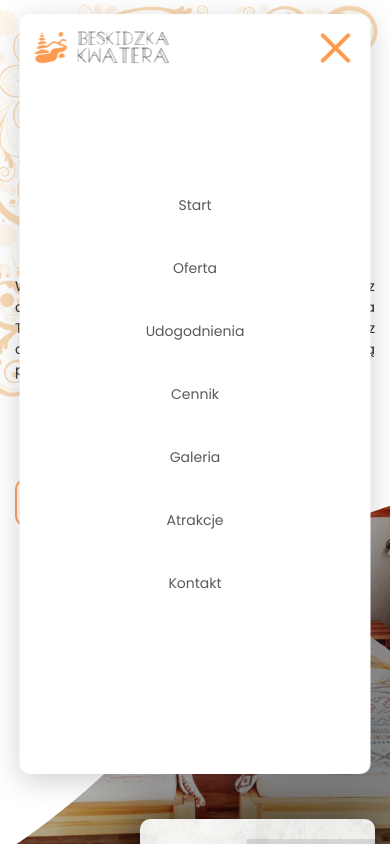
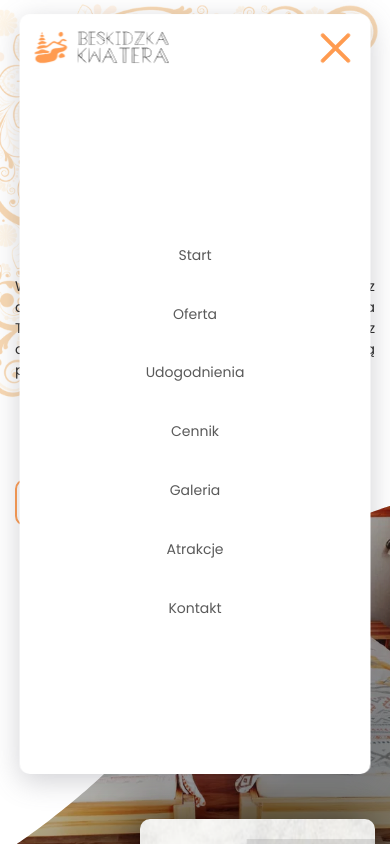
Before and after one commit to XPoweR29/beskidzka-kwatera, a React (Vite) app: page / in a window 390 px wide. Both pictures are taken after a click on the button 335 px from the left and 48 px from the top of the page. Shown: the top 844 px of the page. Built offline with nearby package versions, Linux system fonts and the light colour scheme; some icons are missing.

Commit message:
Changed mobile menu links position

```diff
--- a/src/components/LinkBar/LinkBar.module.scss
+++ b/src/components/LinkBar/LinkBar.module.scss
@@ -7,8 +7,8 @@
 	flex-direction: column;
 	justify-content: center;
 	align-items: center;
-	gap: 3em;
-	top: 50%;
+	gap: 2.7em;
+	top: 55%;
 	left: 50%;
 	transform: translate(-50%, -50%);
 
```
